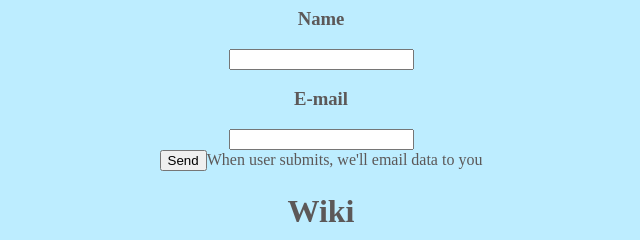
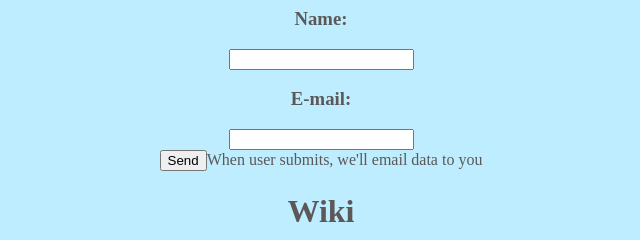
Before and after one commit to sakahmet/Wiki, a plain HTML site: page index.html in a window 1280 px wide. Shown: the top 240 px of the page, 319-959 px from the left. Drawn offline with Linux system fonts and the light colour scheme.

Commit message:
Update index.html

```diff
--- a/index.html
+++ b/index.html
@@ -6,9 +6,9 @@
   <body>
     <form action="https://formspree.io/1engiineer@gmail.com"Use our URL as form's action
       method="POST"Forms must POST>
-    <h3> Name</h3>
+    <h3> Name:</h3>
          <input type="text" name="name"></br>
-     <h3> E-mail</h3>
+    <h3> E-mail:</h3>
      <input type="email" name="_replyto"Use advanced attributes></br>
      <input type="submit" value="Send">When user submits, we'll email data to you
  </form>
```
